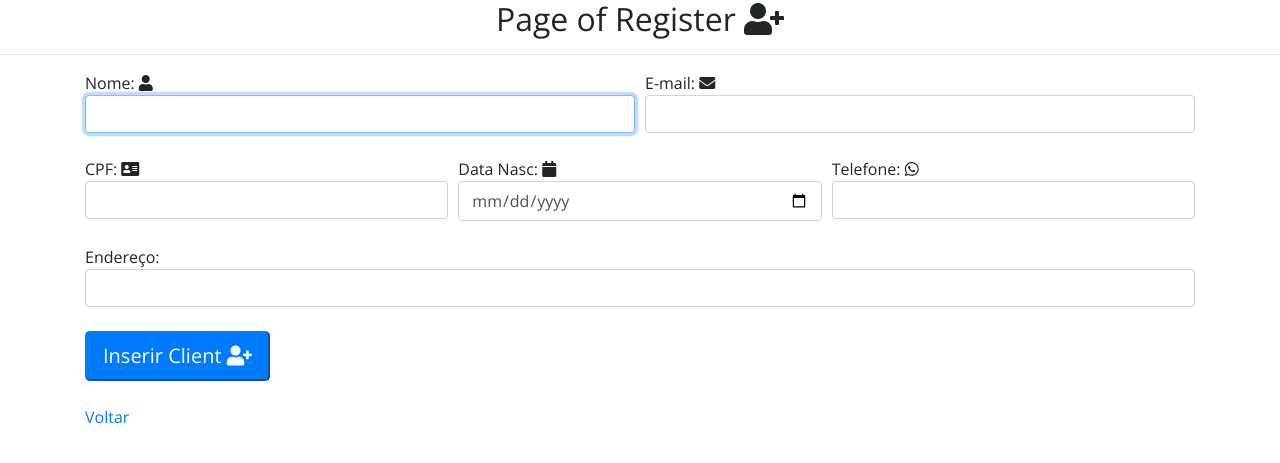
After one commit to ricardolimati/crud, a PHP site: page /view/page_register.php in a window 1280 px wide. The commit adds this page. Shown: the top 463 px of the page. Run offline with PHP 8.4, Linux system fonts and the light colour scheme; some libraries are stand-ins or nearby versions.

Commit message:
Aula 6 - Insert

```diff
--- a/index.php
+++ b/index.php
@@ -26,7 +26,7 @@
 					<th>NOME</th>
 					<th>E-MAIL</th>
 					<th>CPF</th>
-					<th>DT. DE NASCIMENTO</th>
+					<th>DATA DE NASC.</th>
 					<th>ENDEREÇO</th>
 					<th>TELEFONE</th>
 					<th colspan="3">AÇÕES</th>
--- /dev/null
+++ b/view/page_register.php
@@ -0,0 +1,58 @@
+<?php include_once './dependencias.php' ?>
+
+<h2 class="text-center">
+  Page of Register <i class="fa fa-user-plus"></i>
+</h2>
+<hr>
+<form method="POST" action="../controller/insert_client.php">
+  <div class="container">
+    <div class="form-row">
+      <div class="col-md-6">
+        Nome: <i class="fa fa-user"></i>
+        <input class="form-control" type="text" name="name" required autofocus></br>
+
+      </div>
+      <div class="col-md-6">
+        E-mail: <i class="fa fa-envelope"></i>
+        <input class="form-control" type="email" name="email" required></br>
+
+      </div>
+      <div class="col-md-4">
+        CPF: <i class="fa fa-address-card"></i>
+        <input class="form-control" type="text" name="cpf" id="cpf" required></br>
+
+      </div>
+      <div class="col-md-4">
+        Data Nasc: <i class="fa fa-calendar"></i>
+        <input class="form-control" type="date" name="birth" required></br>
+
+      </div>
+      <div class="col-md-4">
+        Telefone: <i class="fab fa-whatsapp"></i>
+        <input class="form-control" type="text" name="phone" id="phone" required></br>
+
+      </div>
+      <div class="col-md-12">
+        Endereço: <i class="fab fa-map"></i>
+        <input class="form-control" type="text" name="address" required></br>
+      </div>
+      <div class="col-md-4">
+        <button class="btn- btn-primary btn-lg">
+          Inserir Client <i class="fa fa-user-plus"></i>
+        </button>
+        <br><br>
+        <a href="../index.php">
+          Voltar
+        </a>
+      </div>
+    </div>
+  </div>
+</form>
+<script type="text/javascript" src="https://cdnjs.cloudflare.com/ajax/libs/jquery/3.3.1/jquery.js"></script>
+<script type="text/javascript" src="https://cdnjs.cloudflare.com/ajax/libs/jquery.mask/1.14.15/jquery.mask.min.js"></script>
+<script>
+  $(document).ready(function(){
+    $("#cpf").mask("000.000.000-00");
+    $("#phone").mask("(00) 00000-0000");
+  });
+</script>
```
Also changed, not shown: controller/insert_client.php (added, +13 -0 lines), model/Conexao.class.php (added, +13 -0 lines), model/Manager.class.php (added, +16 -0 lines).
